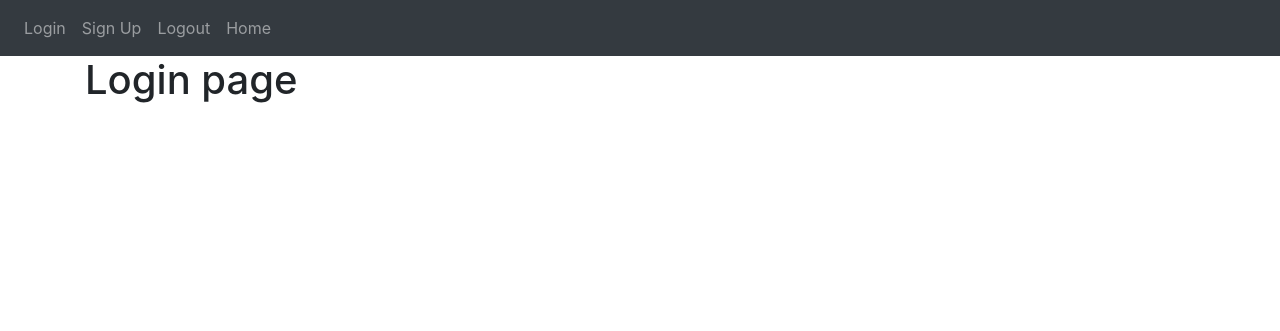
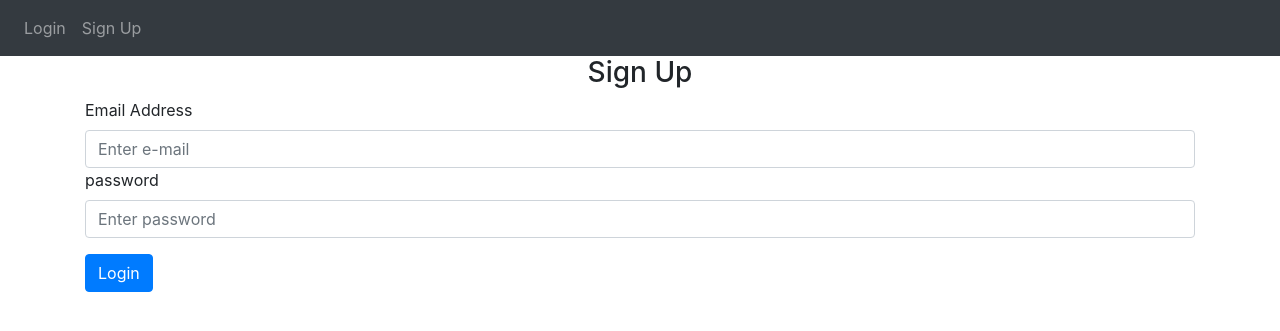
Before and after one commit to EgorRedkozubov/website, a Flask app: page /login in a window 1280 px wide. Shown: the top 331 px of the page. Run offline with Flask 2, Linux system fonts and the light colour scheme; some libraries are stand-ins or nearby versions.

Commit message:
finished setup

```diff
--- a/website/auth.py
+++ b/website/auth.py
@@ -1,15 +1,64 @@
-from flask import Blueprint, render_template, redirect
+from flask import Blueprint, render_template, redirect, request, flash, url_for
+from .models import User
+from werkzeug.security import  generate_password_hash, check_password_hash
+from . import db
+from flask_login import login_user, login_required, logout_user, current_user
+
 
 auth = Blueprint('auth', __name__)
 
-@auth.route('/login')
+@auth.route('/login', methods=['GET', 'POST'])
 def login():
-    return render_template('login.html')
+    if request.method == 'POST':
+        email = request.form.get('email')
+        password = request.form.get('password')
+
+        user = User.query.filter_by(email=email).first()
+        if user:
+            if check_password_hash(user.password, password):
+                flash('Logged in successfully!', category='success')
+                login_user(user, remember=True)
+                return redirect(url_for('views.home'))
+            else:
+                flash('Incorrect password, try again.', category='error')
+        else:
+            flash('User does not exist.', category='error')
+
+    return render_template('login.html', user=current_user)
 
 @auth.route('/logout')
+@login_required
 def logout():
-    return redirect('login')
+    logout_user()
+    return redirect(url_for('auth.login'))
 
-@auth.route('/sign_up')
+@auth.route('/sign-up', methods=['GET', 'POST'])
 def sign_up():
-    return render_template('sign_up.html')
+    if request.method =='POST':
+        email = request.form.get('email')
+        first_name = request.form.get('first_name')
+        password1 = request.form.get('password1')
+        password2 = request.form.get('password2')
+
+        user = User.query.filter_by(email=email).first()
+
+        if user:
+            flash('User already exist.', category='error')
+        elif len(email)<4:
+            flash('Email must be greater than 3 characters.', category='error')
+        elif len(first_name)<2:
+            flash('First name must be greater than 1 character.', category='error')
+        elif password1 != password2:
+            flash('Passwords don\'t match.', category='error')
+        elif len(password1)<7:
+            flash('Password must be at least 7 characters.', category='error')
+        else:
+            new_user = User(email=email, first_name=first_name, password=generate_password_hash(password1, method='sha256'))
+            db.session.add(new_user)
+            db.session.commit()
+
+            flash('Account created!', category='success')
+            login_user(user, remember=True)
+            return redirect(url_for('views.home'))
+
+    return render_template('sign_up.html', user=current_user)
--- /dev/null
+++ b/website/static/index.js
@@ -0,0 +1,8 @@
+function deleteNote(noteId) {
+  fetch("/delete-note", {
+    method: "POST",
+    body: JSON.stringify({ noteId: noteId }),
+  }).then((_res) => {
+    window.location.href = "/";
+  });
+}
--- a/website/templates/base.html
+++ b/website/templates/base.html
@@ -1,8 +1,8 @@
 <!DOCTYPE html>
-<html lang="en">
+<html>
   <head>
-    <meta charset="UTF-8"/>
-    <meta name="viewport" content="width=device-width, initial-scale=1"/>
+    <meta charset="utf-8" />
+    <meta name="viewport" content="width=device-width, initial-scale=1" />
     <link
       rel="stylesheet"
       href="https://stackpath.bootstrapcdn.com/bootstrap/4.4.1/css/bootstrap.min.css"
@@ -19,22 +19,46 @@
   </head>
   <body>
     <nav class="navbar navbar-expand-lg navbar-dark bg-dark">
-    <button class="navbar-toggler" type="button" data-toggle="collapse" data-target="#navbar">
+      <button
+        class="navbar-toggler"
+        type="button"
+        data-toggle="collapse"
+        data-target="#navbar"
+      >
         <span class="navbar-toggler-icon"></span>
       </button>
       <div class="collapse navbar-collapse" id="navbar">
         <div class="navbar-nav">
+          {% if user.is_authenticated %}
+          <a class="nav-item nav-link" id="home" href="/">Home</a>
+          <a class="nav-item nav-link" id="logout" href="/logout">Logout</a>
+          {% else %}
           <a class="nav-item nav-link" id="login" href="/login">Login</a>
-            <a class="nav-item nav-link" id="signup" href="/sign_up">Sign Up</a>
-            <a class="nav-item nav-link" id="logout" href="/logout">Logout</a>
-            <a class="nav-item nav-link" id="home" href="/">Home</a>
+          <a class="nav-item nav-link" id="signUp" href="/sign-up">Sign Up</a>
+          {% endif %}
         </div>
       </div>
     </nav>
-<div class="container">
-    {% block content %}
-    {% endblock %}
+
+    {% with messages = get_flashed_messages(with_categories=true) %} {% if
+    messages %} {% for category, message in messages %} {% if category ==
+    'error' %}
+    <div class="alert alert-danger alter-dismissable fade show" role="alert">
+      {{ message }}
+      <button type="button" class="close" data-dismiss="alert">
+        <span aria-hidden="true">&times;</span>
+      </button>
     </div>
+    {% else %}
+    <div class="alert alert-success alter-dismissable fade show" role="alert">
+      {{ message }}
+      <button type="button" class="close" data-dismiss="alert">
+        <span aria-hidden="true">&times;</span>
+      </button>
+    </div>
+    {% endif %} {% endfor %} {% endif %} {% endwith %}
+
+    <div class="container">{% block content %} {% endblock %}</div>
     <script
       src="https://code.jquery.com/jquery-3.2.1.slim.min.js"
       integrity="sha384-KJ3o2DKtIkvYIK3UENzmM7KCkRr/rE9/Qpg6aAZGJwFDMVNA/GpGFF93hXpG5KkN"
@@ -51,5 +75,9 @@
       crossorigin="anonymous"
     ></script>
 
+    <script
+      type="text/javascript"
+      src="{{ url_for('static', filename='index.js') }}"
+    ></script>
   </body>
 </html>
--- a/website/templates/login.html
+++ b/website/templates/login.html
@@ -1,4 +1,25 @@
 {% extends "base.html" %} {% block title%}Login{%endblock%}
 {%block content %}
-<h1>Login page</h1>
+<form method="POST">
+    <h3 align="center">Sign Up</h3>
+        <div class="form-group">
+            <label for="email">Email Address</label>
+            <input type="email"
+                   class="form-control"
+                   id="email"
+                   name="email"
+                   placeholder="Enter e-mail"
+            />
+        <div class="form-group">
+            <label for="password">password</label>
+            <input type="password"
+                   class="form-control"
+                   id="password"
+                   name="password"
+                   placeholder="Enter password"
+            />
+        </div>
+    </div>
+    <button type="submit" class="btn btn-primary">Login</button>
+</form>
 {%endblock%}
```
Also changed, not shown: website/__init__.py (+30 -1 lines), website/models.py (+17 -0 lines), website/templates/home.html (+23 -4 lines), website/templates/sign_up.html (+7 -3 lines), website/views.py (+33 -3 lines). Lines whose indentation alone changed are shown as unchanged.
